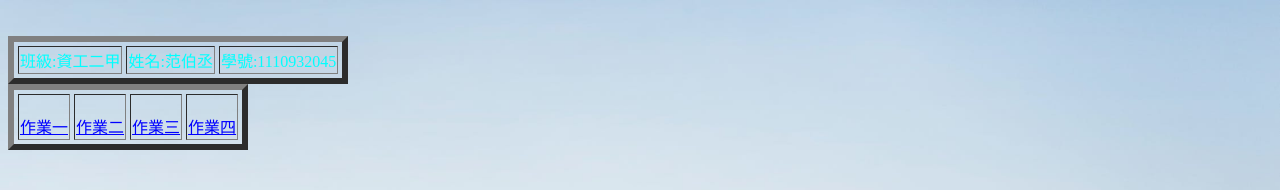
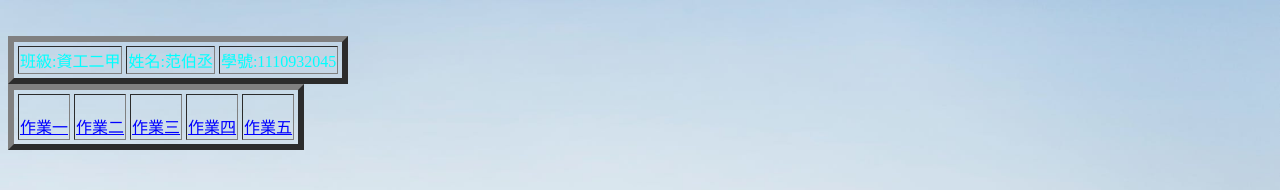
Before and after one commit to matt931103/mat9311103, a plain HTML site: page index.html in a window 1280 px wide. Shown: the top 190 px of the page. Drawn offline with Linux system fonts and the light colour scheme.

Commit message:
Update index.html

```diff
--- a/index.html
+++ b/index.html
@@ -37,6 +37,7 @@
         <td><br><a href="hw.02.html">作業二</a></td>
 	    <td><br><a href="hw03.html">作業三</a></td>
 	    <td><br><a href="hw04.html">作業四</a></td>
+		<td><br><a href="hw05.html">作業五</a></td>
 </center>
     </tr>
 </table>
```
